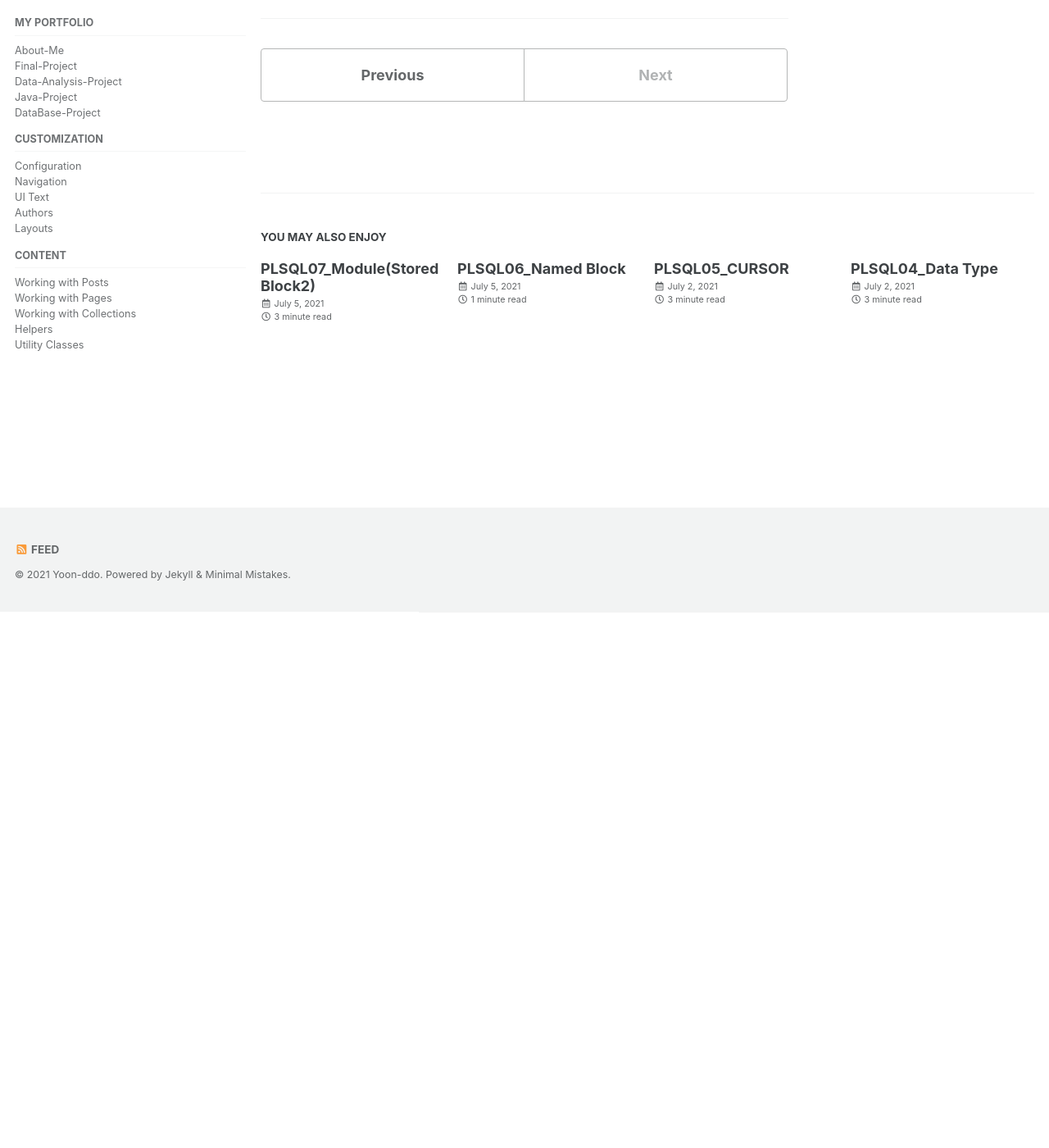
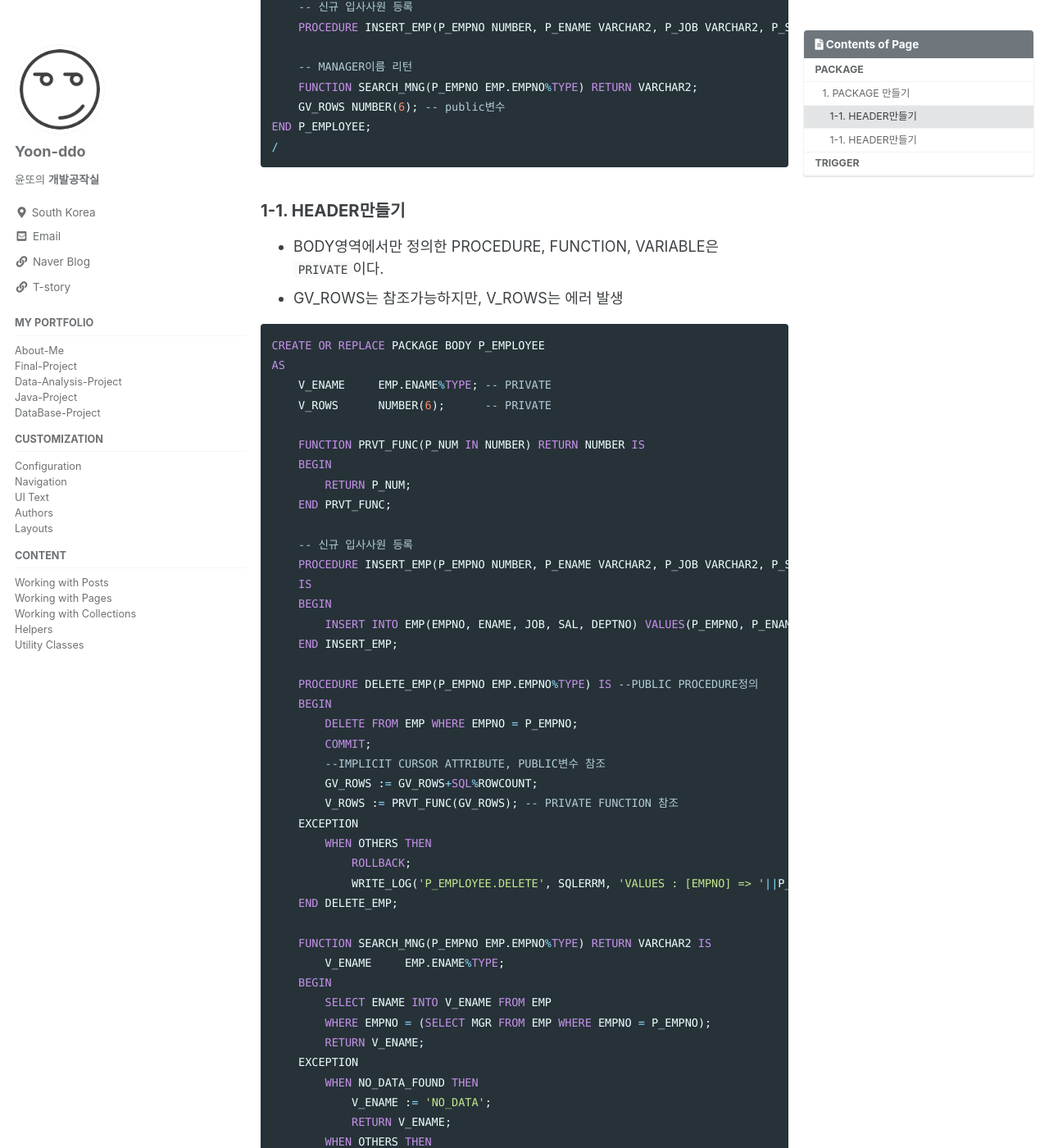
Before and after one commit to Yoon-ddo/Yoon-ddo.github.io, a Jekyll site: the page built from _posts/2021-07-05-PLSQL08_Module(Stored Block3).md, in a window 1280 px wide and 1400 px high, scrolled down 653 px. Shown: the whole window at 82% size. Built offline with Jekyll 4.4.1, drawn with Linux system fonts in a browser that asks for light colours; cached includes are drawn as plain includes; some of the changed text lies outside the part shown.

Commit message:
Update 2021-07-05-PLSQL08_Module(Stored Block3).md

````diff
--- a/_posts/2021-07-05-PLSQL08_Module(Stored Block3).md
+++ b/_posts/2021-07-05-PLSQL08_Module(Stored Block3).md
@@ -14,5 +14,82 @@ tags:
 
 # PACKAGE
 ## 1. PACKAGE 만들기
+### 1-1. HEADER만들기
+- HEADER영역에서 정의한 PROCEDURE, FUNCTION, VARIABLE은 `PUBLIC`이다.
+
+```sql
+CREATE OR REPLACE PACKAGE P_EMPLOYEE
+AS
+    -- 사원 퇴사
+    PROCEDURE DELETE_EMP(P_EMPNO EMP.EMPNO%TYPE);
+
+    -- 신규 입사사원 등록
+    PROCEDURE INSERT_EMP(P_EMPNO NUMBER, P_ENAME VARCHAR2, P_JOB VARCHAR2, P_SAL NUMBER, P_DEPTNO NUMBER);
+
+    -- MANAGER이름 리턴
+    FUNCTION SEARCH_MNG(P_EMPNO EMP.EMPNO%TYPE) RETURN VARCHAR2;
+    GV_ROWS NUMBER(6); -- public변수
+END P_EMPLOYEE;
+/
+```
+
+
+
+### 1-1. HEADER만들기
+- BODY영역에서만 정의한 PROCEDURE, FUNCTION, VARIABLE은 `PRIVATE`이다.
+- GV_ROWS는 참조가능하지만, V_ROWS는 에러 발생
+
+```sql
+CREATE OR REPLACE PACKAGE BODY P_EMPLOYEE
+AS
+    V_ENAME     EMP.ENAME%TYPE; -- PRIVATE
+    V_ROWS      NUMBER(6);      -- PRIVATE
+
+    FUNCTION PRVT_FUNC(P_NUM IN NUMBER) RETURN NUMBER IS
+    BEGIN
+        RETURN P_NUM;
+    END PRVT_FUNC;
+
+    -- 신규 입사사원 등록
+    PROCEDURE INSERT_EMP(P_EMPNO NUMBER, P_ENAME VARCHAR2, P_JOB VARCHAR2, P_SAL NUMBER, P_DEPTNO NUMBER)
+    IS
+    BEGIN
+        INSERT INTO EMP(EMPNO, ENAME, JOB, SAL, DEPTNO) VALUES(P_EMPNO, P_ENAME, P_JOB, P_SAL, P_DEPTNO);
+    END INSERT_EMP;
+
+    PROCEDURE DELETE_EMP(P_EMPNO EMP.EMPNO%TYPE) IS --PUBLIC PROCEDURE정의
+    BEGIN
+        DELETE FROM EMP WHERE EMPNO = P_EMPNO;
+        COMMIT;
+        --IMPLICIT CURSOR ATTRIBUTE, PUBLIC변수 참조
+        GV_ROWS := GV_ROWS+SQL%ROWCOUNT;
+        V_ROWS := PRVT_FUNC(GV_ROWS); -- PRIVATE FUNCTION 참조
+    EXCEPTION
+        WHEN OTHERS THEN
+            ROLLBACK;
+            WRITE_LOG('P_EMPLOYEE.DELETE', SQLERRM, 'VALUES : [EMPNO] => '||P_EMPNO);
+    END DELETE_EMP;
+
+    FUNCTION SEARCH_MNG(P_EMPNO EMP.EMPNO%TYPE) RETURN VARCHAR2 IS
+        V_ENAME     EMP.ENAME%TYPE;
+    BEGIN
+        SELECT ENAME INTO V_ENAME FROM EMP
+        WHERE EMPNO = (SELECT MGR FROM EMP WHERE EMPNO = P_EMPNO);
+        RETURN V_ENAME;
+    EXCEPTION
+        WHEN NO_DATA_FOUND THEN
+            V_ENAME := 'NO_DATA';
+            RETURN V_ENAME;
+        WHEN OTHERS THEN
+            V_ENAME := 'SUBSTR(SQLERRM,1,12)';
+            RETURN V_ENAME;
+    END SEARCH_MNG;
+BEGIN
+    GV_ROWS := 0; -- 초기화
+END P_EMPLOYEE;
+/
+```
+
+
 
 # TRIGGER
````
